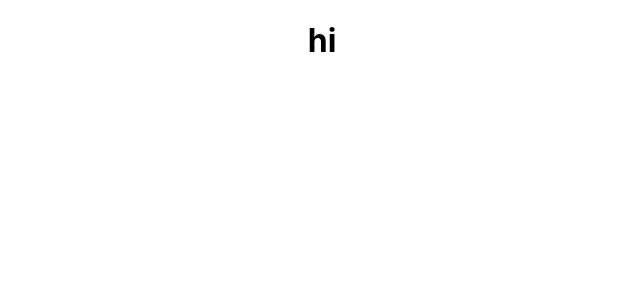
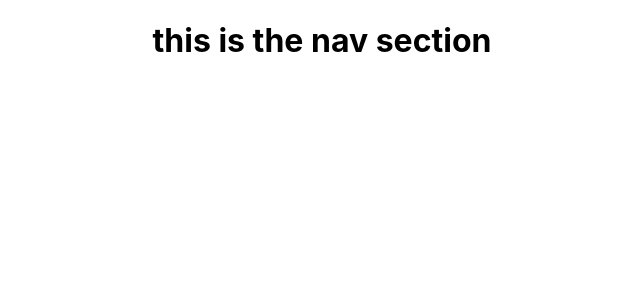
Before and after one commit to IMNOTXS/netflix-clone, a React (Create React App) app: page / in a window 1280 px wide. Shown: the top 300 px of the page, without its empty margins (318-958 px from the left). Built offline with nearby package versions, Linux system fonts and the light colour scheme.

Commit message:
adding nav

```diff
--- a/src/App.jsx
+++ b/src/App.jsx
@@ -1,12 +1,13 @@
 import React from 'react';
 import './App.css';
 import HomeScreen from './HomeScreen';
+import Nav from './Nav';
 
 
 function App() {
   return (
     <div className="App">
-      <h1>hi </h1>
+      <Nav />
       <HomeScreen />
     </div>
   );
--- /dev/null
+++ b/src/Nav.jsx
@@ -0,0 +1,11 @@
+import React from 'react'
+import "./Nav.css"
+function Nav() {
+  return (
+    <div className='nav'>
+      <h1>this is the nav section</h1>
+    </div>
+  )
+}
+
+export default Nav
```
Also changed, not shown: src/Nav.css (added).
